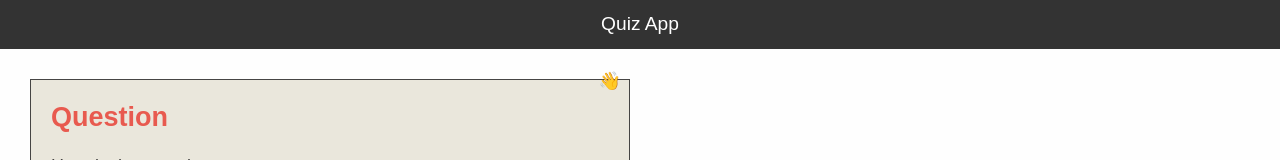
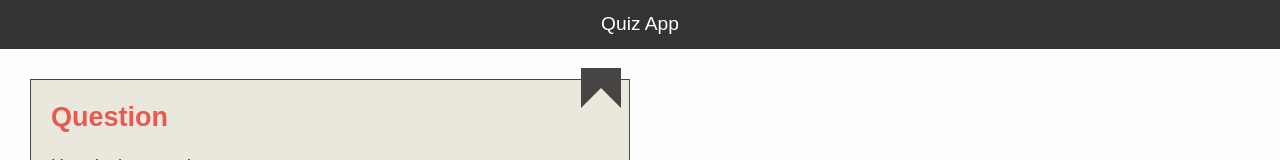
Before and after one commit to LisanneArdern/quiz-app, a website built with Vite: page src/index.html in a window 1280 px wide. Shown: the top 160 px of the page. Built offline with nearby package versions, Linux system fonts and the light colour scheme.

Commit message:
Style bookmark

```diff
--- a/src/index.html
+++ b/src/index.html
@@ -13,6 +13,7 @@
     </header>
     <section class="quiz-card">
       <h2 class="quiz-card__heading">Question</h2>
+      <div role="button" class="quiz-card__bookmark"></div>
       <p class="quiz-card__question">Here is the question</p>
       <button class="quiz-card__button">Show answer</button>
       <ul class="quiz-card__list">
@@ -21,7 +22,6 @@
         <li class="quiz-card__tag">tag 3</li>
         <li class="quiz-card__tag">tag 4</li>
       </ul>
-      <div class="quiz-card__bookmark">👋</div>
     </section>
   </body>
 </html>
--- a/src/styles/quiz-card/quiz-card.css
+++ b/src/styles/quiz-card/quiz-card.css
@@ -14,6 +14,9 @@
   position: absolute;
   top: -12px;
   right: 8px;
+  border: 20px var(--color-dark-grey) solid;
+  border-bottom-color: transparent;
+  height: 30px;
 }
 
 .quiz-card__heading {
```
Also changed, not shown: src/styles/quiz-card/quiz-card.html (+1 -1 lines).
